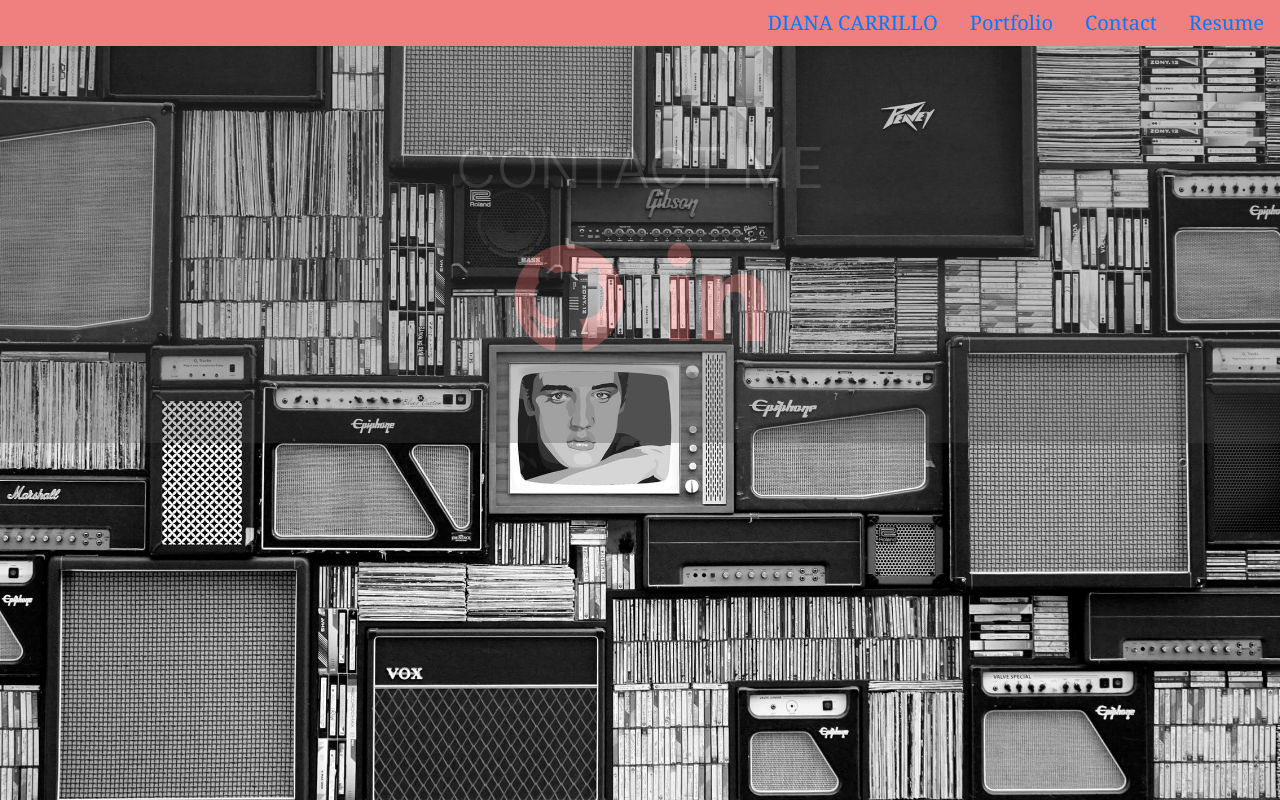
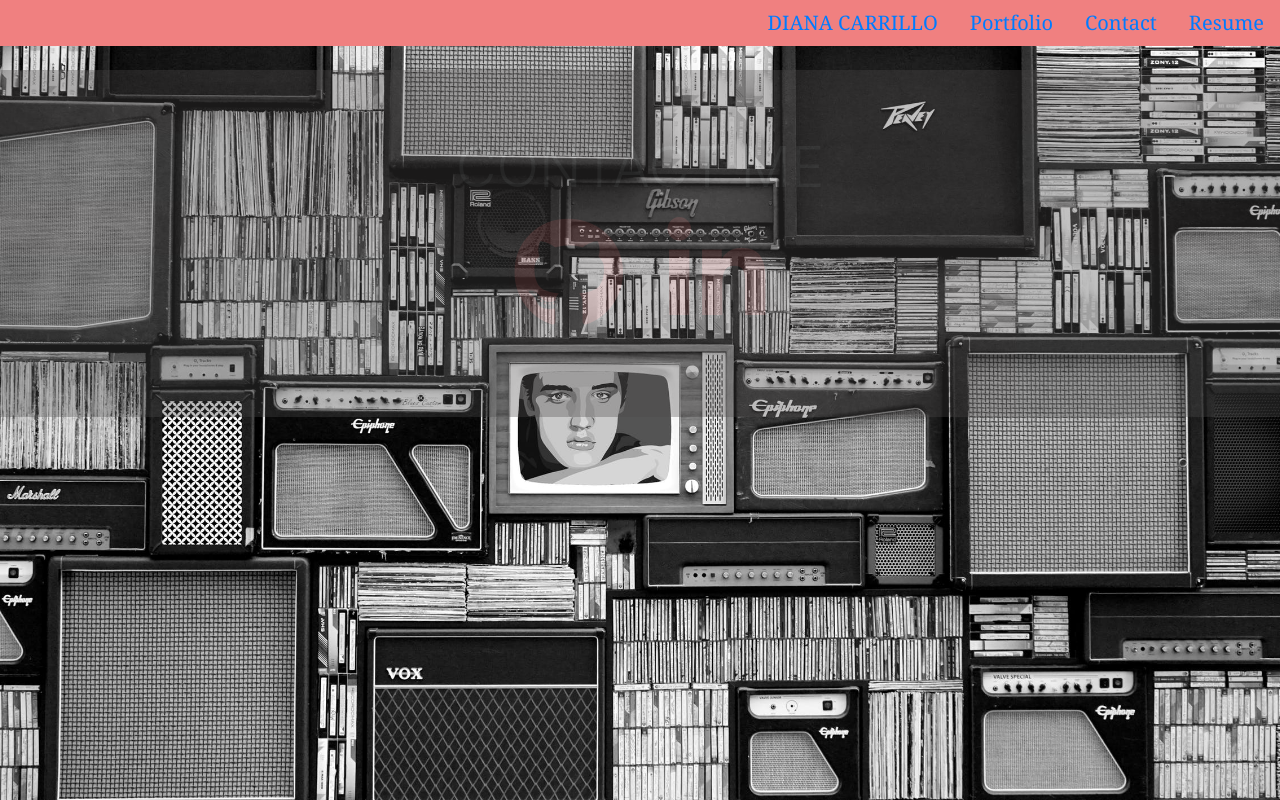
Before and after one commit to DianaC105/dcportfolio, a plain HTML site: page contact.html in a window 1280 px wide. Drawn offline with nearby package versions, Linux system fonts and the light colour scheme.

Commit message:
containers

```diff
--- a/contact.html
+++ b/contact.html
@@ -30,10 +30,10 @@
           <a class="nav-link" href="https://drive.google.com/file/d/1PZawd1n6WVmF9AzP1FPOGn1jjMOz07bK/view?usp=sharing">Resume</a>
         </li>
       </ul>
-
+<br>
         <div class = "containerCon">
           <div class="jumbotron jumbotron-fluid">
-            <div class="container">
+            <div class="containerCon">
               <h1 class="display-4"><bold>CONTACT ME</bold></h1>
             </div>
             <div class="text-center">
--- a/style.css
+++ b/style.css
@@ -201,7 +201,7 @@ footer{
     opacity: 40%;
     background: rgba(78, 76, 76, 0.781);
 }
-.container{
+.containerCon{
     text-align: center;
     opacity: 40%;
     background: rgba(78, 76, 76, 0.781);
```
